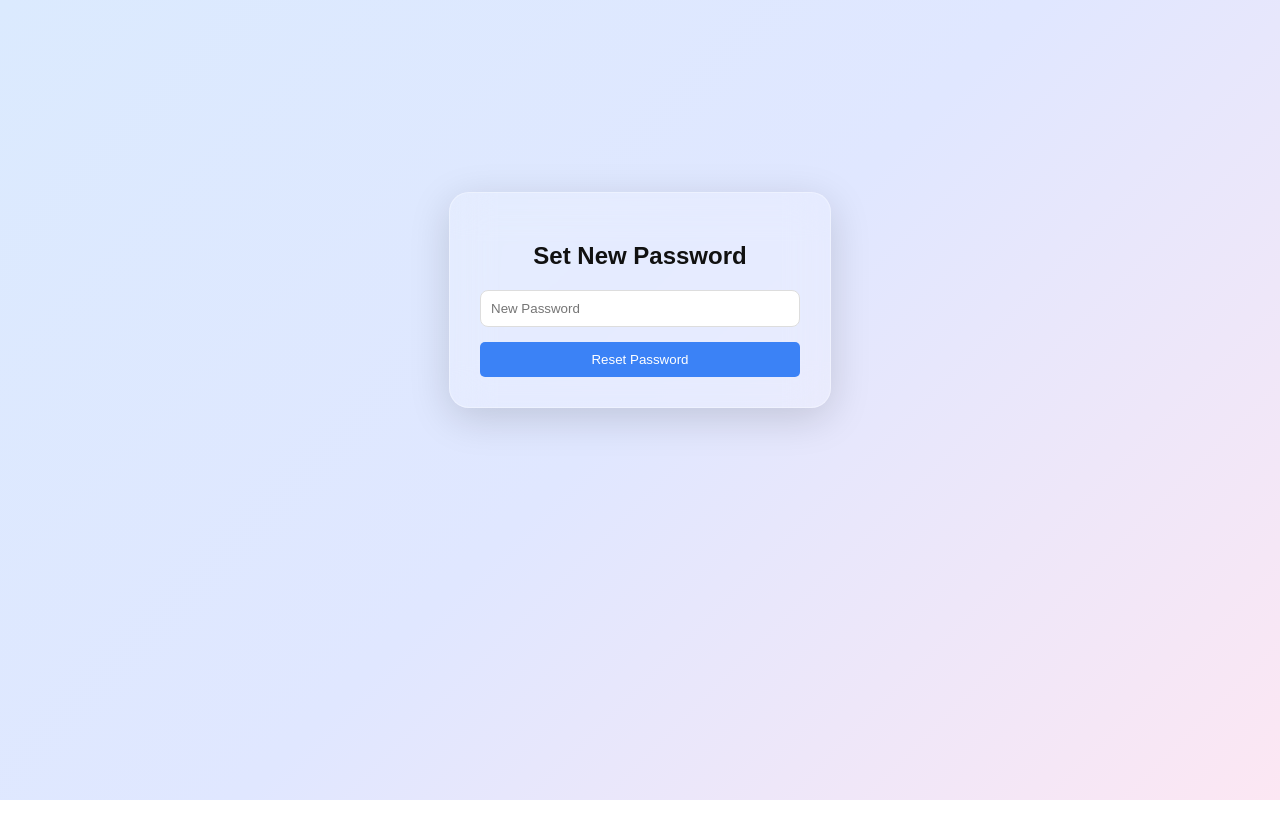
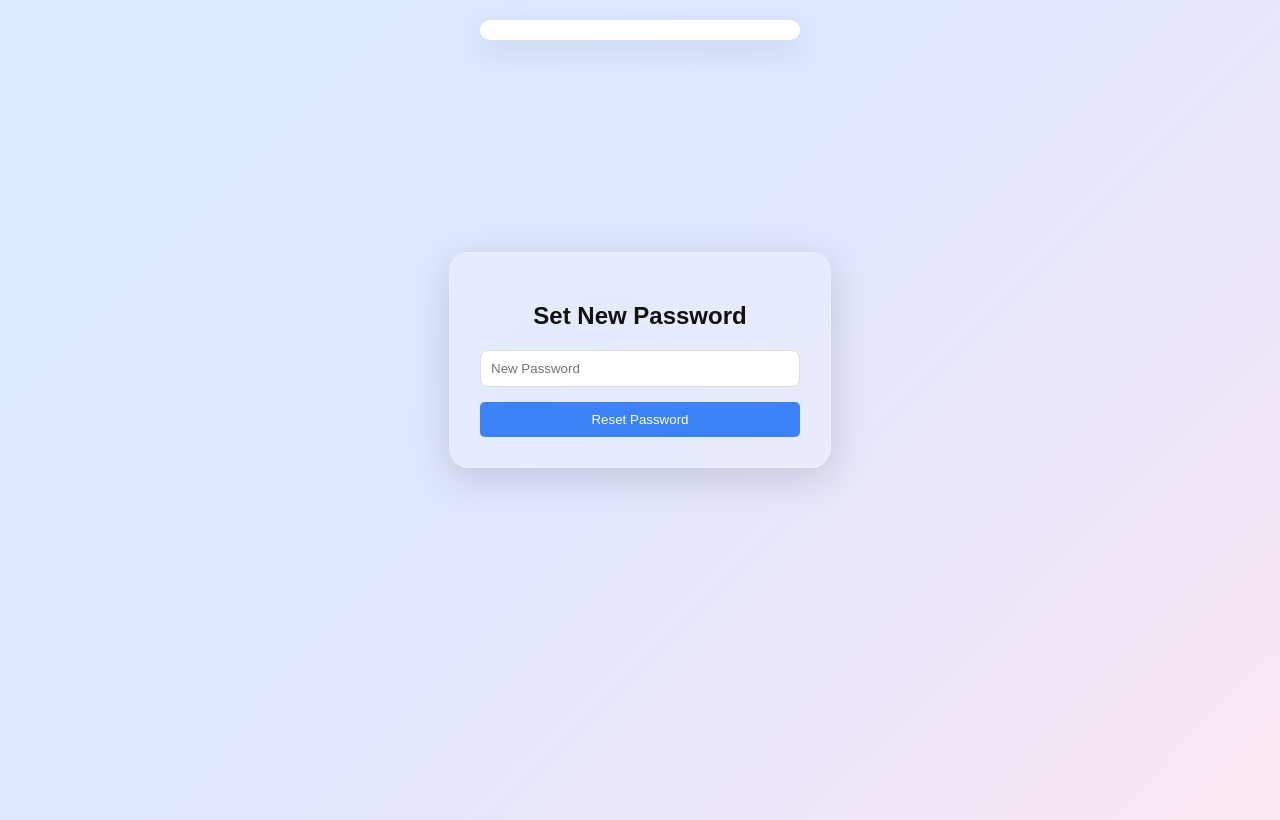
Before and after one commit to raufrasheed37-ctrl/frontend, a Next.js app: page /reset-password/1 in a window 1280 px wide. Built offline with nearby package versions, Linux system fonts and the light colour scheme.

Commit message:
Add Navbar component to reset password page

```diff
--- a/app/reset-password/[token]/page.js
+++ b/app/reset-password/[token]/page.js
@@ -36,6 +36,8 @@ export default function ResetPassword() {
   };
 
   return (
+    <>
+    <Navbar/>
     <div className="container">
       <div className="card">
 
@@ -54,5 +56,6 @@ export default function ResetPassword() {
 
       </div>
     </div>
+    </>
   );
 }
```
